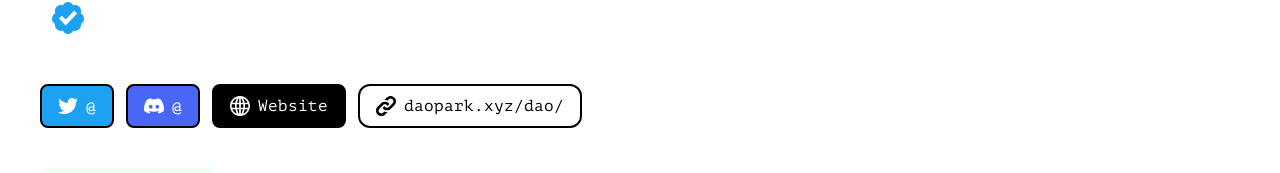
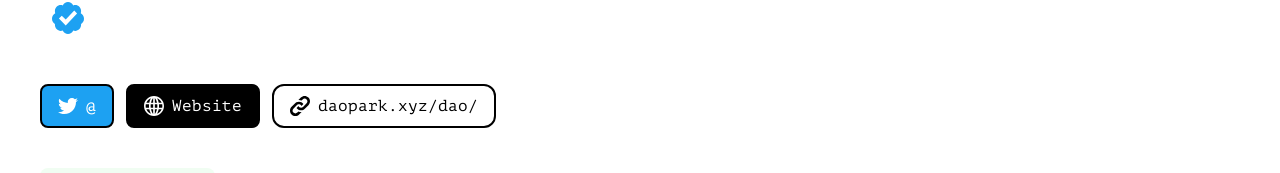
Before and after one commit to Web3Camp-Labs/daopark, a Next.js app: page /dao/1 in a window 1280 px wide. Shown: the part 558-731 px from the top of the page. Built offline with nearby package versions, Linux system fonts and the light colour scheme; a web font is replaced by a local one.

Commit message:
update aboutus

```diff
--- a/components/dao/daoMain.jsx
+++ b/components/dao/daoMain.jsx
@@ -140,10 +140,13 @@ export default function DaoMain(props) {
                         <img src="/assets/images/twitterWhite.svg" alt=""/>
                         <p className="hidden lg:block ">@{obj?.Twitter}</p>
                     </a>
-                    <a href={`https://discord.com/invite/${obj?.Discord}`} target="_blank" className="font-cal tracking-wide text-white bg-[#4A66F7] rounded-lg flex justify-center items-center space-x-2 px-4 py-2 border-2 border-black min-w-max" rel="noreferrer">
+                    {
+                        !!obj?.Discord &&<a href={`https://discord.com/invite/${obj?.Discord}`} target="_blank" className="font-cal tracking-wide text-white bg-[#4A66F7] rounded-lg flex justify-center items-center space-x-2 px-4 py-2 border-2 border-black min-w-max" rel="noreferrer">
                         <img src="/assets/images/discordWhite.svg" alt=""/>
                         <p className="hidden lg:block">@ {obj?.Discord}</p>
-                    </a>
+                        </a>
+                    }
+
                     <a href={`https://${obj?.Website}`} target="_blank" className="font-cal tracking-wide text-white bg-black rounded-lg flex justify-center items-center space-x-2 px-4 py-2 border-2 border-black min-w-max" rel="noreferrer">
                         <img src="/assets/images/globalWhite.svg" alt=""/>
                         <p className="hidden lg:block">Website</p>
--- a/public/aboutus.json
+++ b/public/aboutus.json
@@ -10,7 +10,7 @@
     "Logo": "/assets/images/about/logo.jpg",
     "CoverPhoto": "/assets/images/about/coverphoto.png",
     "Twitter": "web3camp",
-    "Discord": "web3camp",
+    "Discord": null,
     "Github": "Web3-Camp/daopark",
     "Website": "web3camp.us",
     "Blog": "https://web3camp.us",
```
